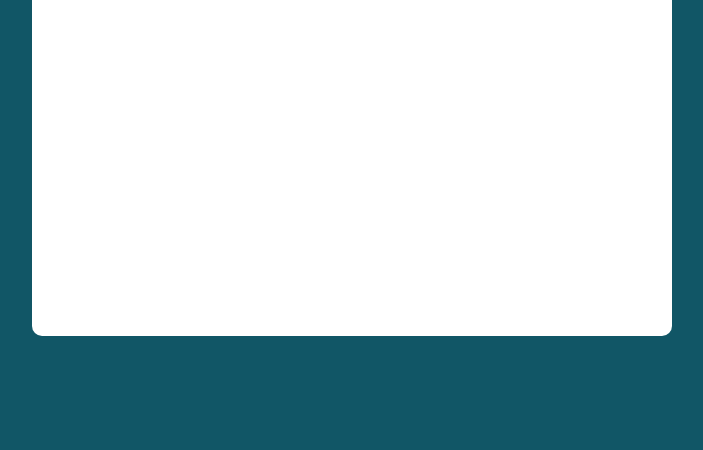
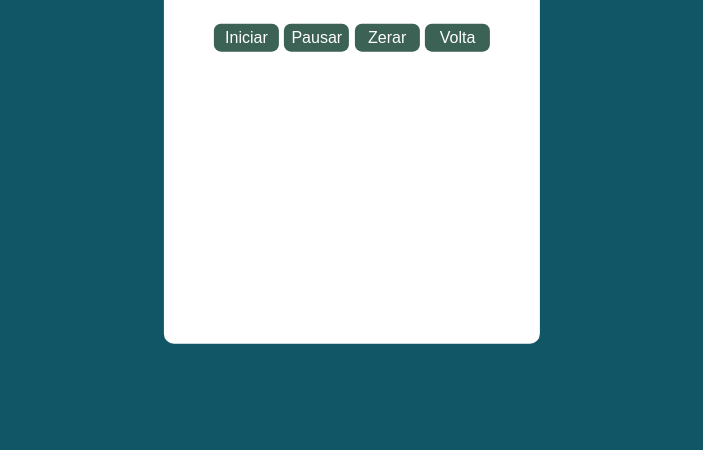
Before and after one commit to fabianojk/timer, a plain HTML site: page index.html in a window 1280 px wide. Shown: the part 350-800 px from the top of the page, without its empty margins (288-991 px from the left). Drawn offline with nearby package versions, Linux system fonts and the light colour scheme.

Commit message:
alteração estilo css

```diff
--- a/assets/css/style.css
+++ b/assets/css/style.css
@@ -16,17 +16,23 @@ body {
   font-family: 'Open sans', sans-serif;
   font-size: 1.3em;
   line-height: 1.5em;
+  text-align: center;
 }
 
 .container {
   max-width: 640px;
-  margin: 50px auto;
+  margin: 0px auto;
   background: #fff;
-  padding: 20px;
+  padding: 50px;
   border-radius: 10px;
+  text-align: center;
+  position: absolute;
+  top: 50%;
+  left: 50%;
+  transform: translate(-50%, -50%);
 }
 
-form input, form label, form button {
+form input, form label {
   display: block;
   width: 100%;
   margin-bottom: 10px;
@@ -42,20 +48,20 @@ form input:focus {
   outline: 1px solid var(--primary-color);
 }
 
-form button {
+button {
+  background-color: #3C6255;
+  font-size: 16px;
+  color: #ffffff;
+  border-radius: 7px;
   border: none;
-  background: var(--primary-color);
-  color: #fff;
-  font-size: 18px;
-  font-weight: 700;
-  height: 50px;
-  cursor: pointer;
-  margin-top: 30px;
+  padding: 5px;
+  width: 65px;
 }
 
-form button:hover {
-  background: var(--primary-color-darker);
+button:hover {
+  background: #94AF9F;
 }
+
 .relogio {
   font-size: 3em;
 }
@@ -63,8 +69,17 @@ form button:hover {
 .pausado {
   color: red;
 }
+
 .voltas {
-  width: 400px;
-  height: 310px;
+  width: 250px;
+  height: 200px;
   overflow-y: scroll;
+  text-align: center ;
 }
+
+button:disabled,
+button[disabled]{
+  border: 1px solid #999999;
+  background-color: #cccccc;
+  color: #666666;
+}
```
